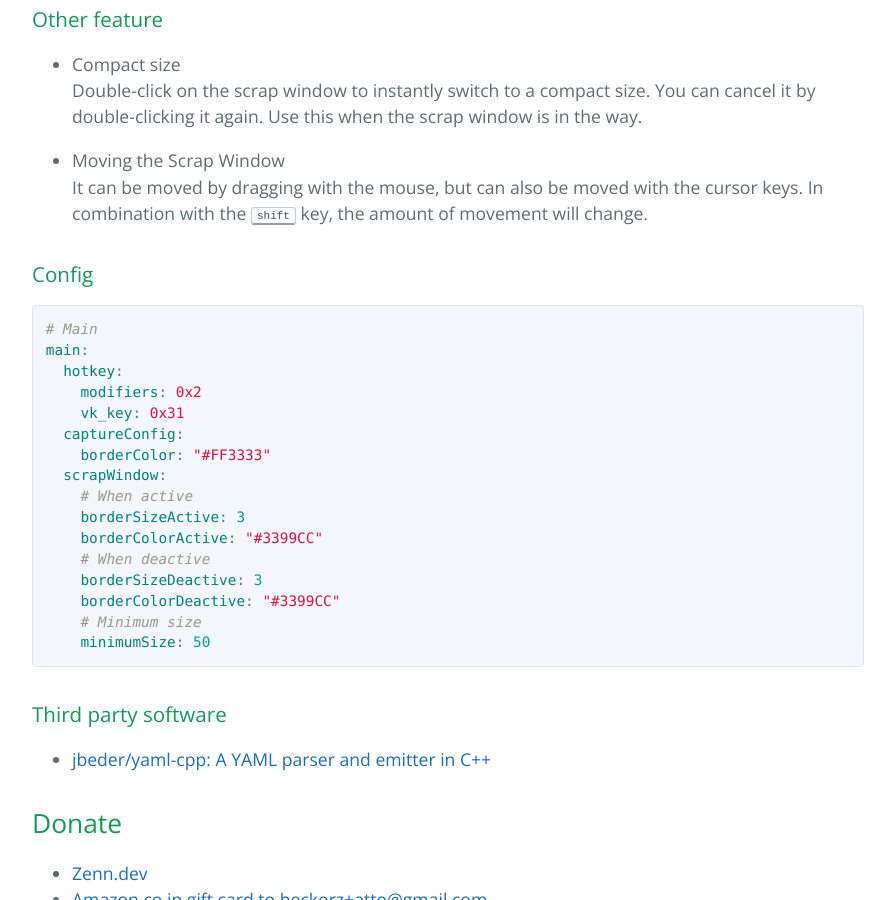
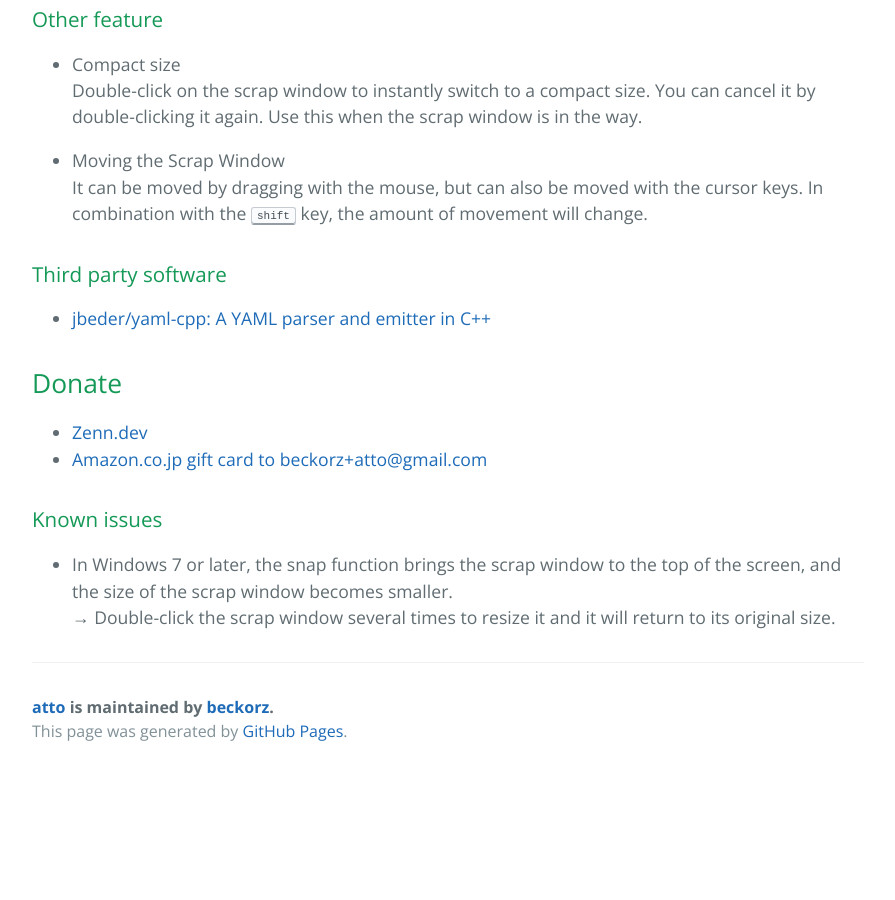
Before and after one commit to beckorz/atto, a Jekyll site: the page built from index.md, in a window 1280 px wide and 900 px high, scrolled down 1408 px. Shown: the whole window, without its empty margins (192-1087 px from the left). Built offline with Jekyll 4.4.1, drawn with Linux system fonts in a browser that asks for light colours; our own code applies the rules of GitHub Pages for plain Markdown files; after the commit the page ends 2183 px from its top, so only the background shows below that; some of the changed text lies outside the part shown.

Commit message:
📝[Update] index.md.

````diff
--- a/index.md
+++ b/index.md
@@ -47,28 +47,6 @@ It can also be used to take a screenshot of the screen.
     In combination with the <kbd>shift</kbd> key, the amount of movement will change.
 
 
-### Config
-
-```yaml
-# Main
-main:
-  hotkey:
-    modifiers: 0x2
-    vk_key: 0x31
-  captureConfig:
-    borderColor: "#FF3333"
-  scrapWindow:
-    # When active
-    borderSizeActive: 3
-    borderColorActive: "#3399CC"
-    # When deactive
-    borderSizeDeactive: 3
-    borderColorDeactive: "#3399CC"
-    # Minimum size
-    minimumSize: 50
-```
-
-
 ### Third party software
 - [jbeder/yaml-cpp: A YAML parser and emitter in C++](https://github.com/jbeder/yaml-cpp)
 
````
Also changed, not shown: other parts of index.md (+1 -1 lines).
